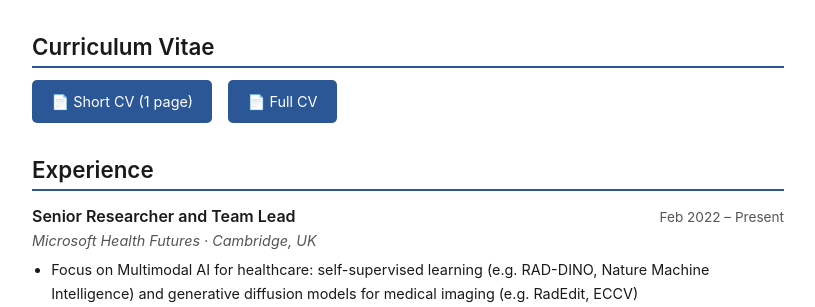
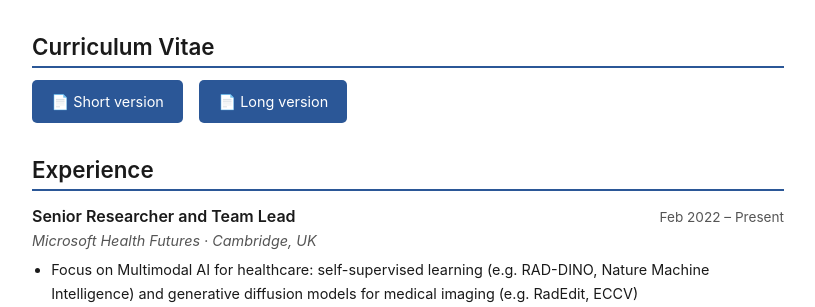
Before and after one commit to fepegar/personal-website, a Flask app: page /cv/ in a window 1280 px wide. Shown: the part 56-363 px from the top of the page, without its empty margins (232-1047 px from the left). Run offline with Flask 3, Linux system fonts and the light colour scheme; some libraries are stand-ins or nearby versions.

Commit message:
Update CV download button labels to "Short version" and "Long version" (#3)
* Initial plan

* Remove "1 page" from short CV download button

Co-authored-by: fepegar <12688084+fepegar@users.noreply.github.com>

* Change CV button labels to "Short version" and "Long version"

Co-authored-by: fepegar <12688084+fepegar@users.noreply.github.com>

---------

Co-authored-by: copilot-swe-agent[bot] <198982749+Copilot@users.noreply.github.com>
Co-authored-by: fepegar <12688084+fepegar@users.noreply.github.com>

```diff
--- a/templates/cv.html
+++ b/templates/cv.html
@@ -6,8 +6,8 @@
 <h2>Curriculum Vitae</h2>
 
 <div class="cv-downloads">
-    <a href="{{ url_for('static', filename='cv/cv-short.pdf') }}" class="cv-download-btn">📄 Short CV (1 page)</a>
-    <a href="{{ url_for('static', filename='cv/cv-long.pdf') }}" class="cv-download-btn">📄 Full CV</a>
+    <a href="{{ url_for('static', filename='cv/cv-short.pdf') }}" class="cv-download-btn">📄 Short version</a>
+    <a href="{{ url_for('static', filename='cv/cv-long.pdf') }}" class="cv-download-btn">📄 Long version</a>
 </div>
 
 <div class="cv-section">
```
